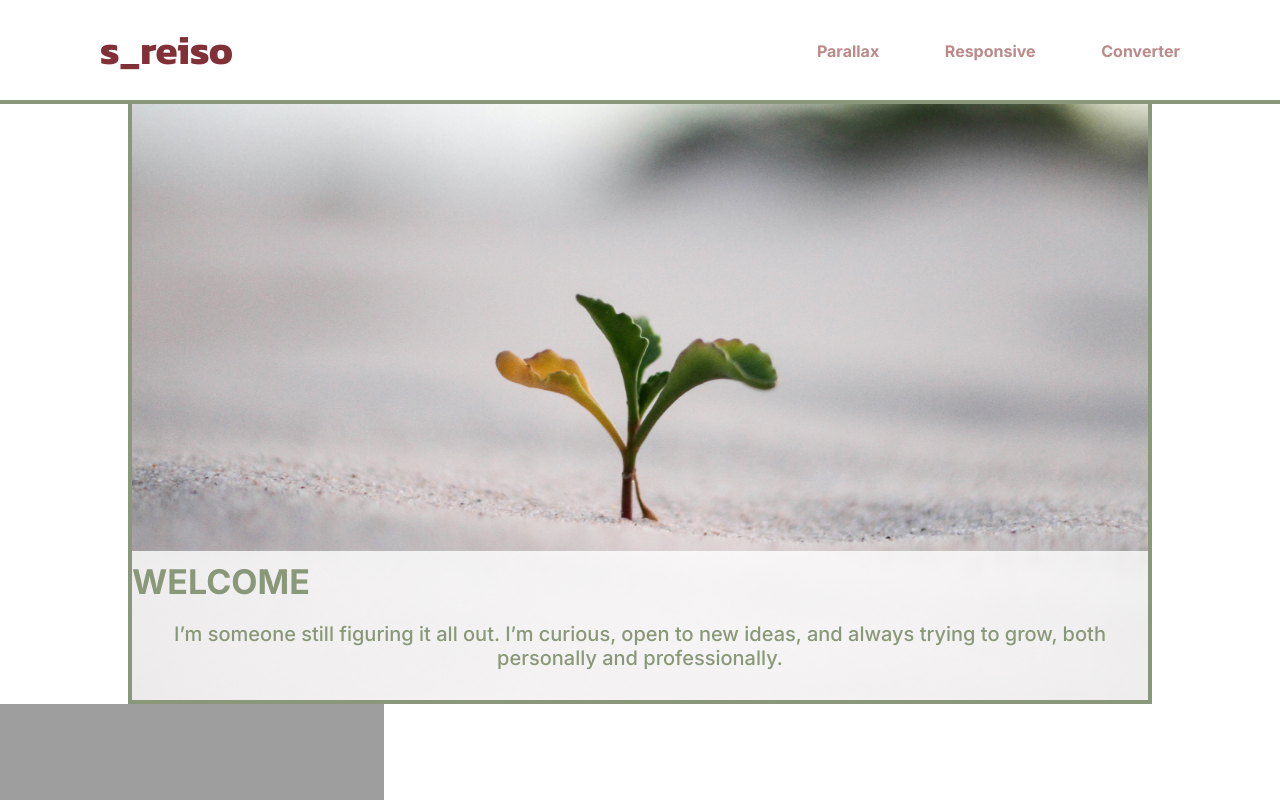
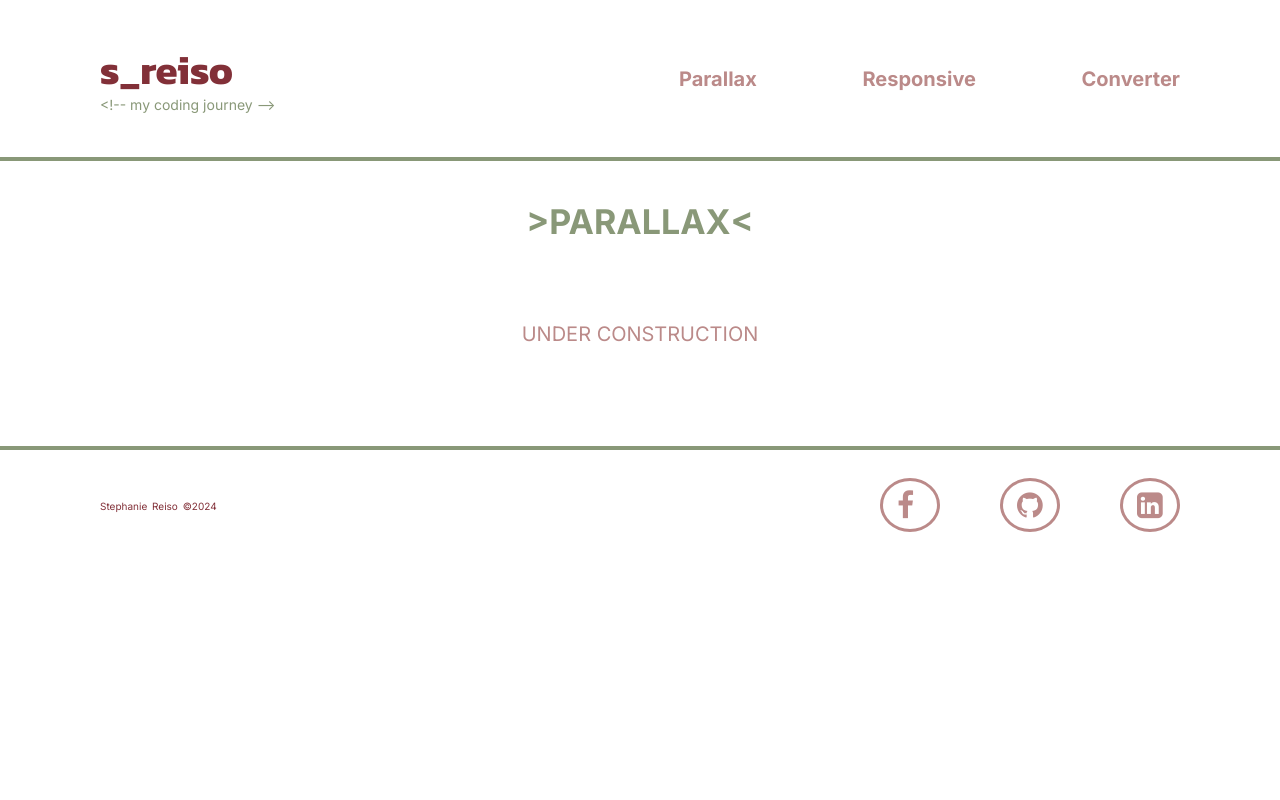
Before and after one commit to TephyWifi/Stephanie-Portfolio, a website: page html/parallax.html in a window 1280 px wide. Shown: the top 800 px of the page. Drawn offline with Linux system fonts and the light colour scheme; grey boxes are pictures that could not be loaded; a web font is replaced by a local one.

Commit message:
cleanup, fixed semantics, readied pages 2-3

```diff
--- /dev/null
+++ b/css/converter.css
@@ -0,0 +1,34 @@
+/* Color scheme */
+:root {
+    --black: #08090A;
+    --moss-green: rgb(137, 152, 120);
+    --white: #FFFFFF;
+    --wine: #823038;
+    --rosy-brown: #BB8A89;
+}
+
+.category {
+    display: flex;
+    align-items: center;
+    justify-content: center;
+    margin: 3rem;
+    /* margin-bottom: 0; */
+}
+
+.page-title {
+    justify-self: center;
+    font-size: 1.7rem;
+    font-weight: bold;
+    color: var(--moss-green);
+    background: rgb(255,255,255);
+    background: rgba(255, 255, 255,0.7);
+    padding: 2rem;
+    border-radius: 0 50px 50px 0;
+}
+
+.page-text {
+    justify-self: center;
+    padding: 2rem;
+    padding-bottom: 5rem;
+    color: var(--rosy-brown);
+}
--- /dev/null
+++ b/css/parallax.css
@@ -0,0 +1,34 @@
+/* Color scheme */
+:root {
+    --black: #08090A;
+    --moss-green: rgb(137, 152, 120);
+    --white: #FFFFFF;
+    --wine: #823038;
+    --rosy-brown: #BB8A89;
+}
+
+.category {
+    display: flex;
+    align-items: center;
+    justify-content: center;
+    margin: 3rem;
+    /* margin-bottom: 0; */
+}
+
+.page-title {
+    justify-self: center;
+    font-size: 1.7rem;
+    font-weight: bold;
+    color: var(--moss-green);
+    background: rgb(255,255,255);
+    background: rgba(255, 255, 255,0.7);
+    padding: 2rem;
+    border-radius: 0 50px 50px 0;
+}
+
+.page-text {
+    justify-self: center;
+    padding: 2rem;
+    padding-bottom: 5rem;
+    color: var(--rosy-brown);
+}
--- /dev/null
+++ b/css/responsive.css
@@ -0,0 +1,34 @@
+/* Color scheme */
+:root {
+    --black: #08090A;
+    --moss-green: rgb(137, 152, 120);
+    --white: #FFFFFF;
+    --wine: #823038;
+    --rosy-brown: #BB8A89;
+}
+
+.category {
+    display: flex;
+    align-items: center;
+    justify-content: center;
+    margin: 3rem;
+    /* margin-bottom: 0; */
+}
+
+.page-title {
+    justify-self: center;
+    font-size: 1.7rem;
+    font-weight: bold;
+    color: var(--moss-green);
+    background: rgb(255,255,255);
+    background: rgba(255, 255, 255,0.7);
+    padding: 2rem;
+    border-radius: 0 50px 50px 0;
+}
+
+.page-text {
+    justify-self: center;
+    padding: 2rem;
+    padding-bottom: 5rem;
+    color: var(--rosy-brown);
+}
--- a/css/style.css
+++ b/css/style.css
@@ -25,12 +25,12 @@ body.hidescrollbar {
   scrollbar-width: none;
 }
 
-header {
+.logo-header {
   position: relative;
   border-bottom: solid 4px #899878;
   display: flex;
   justify-content: space-between;
-  padding: 1rem 5rem;
+  padding: 2rem 5rem;
   align-items: center;
   overflow: hidden;
 }
@@ -73,31 +73,20 @@ nav ul {
 nav li {
   display: inline;
   font-weight: bold;
-  font-size: 0.8rem;
+  font-size: 1rem;
 }
 
 nav a {
   text-decoration: none;
-  font-size: 0.8rem;
-  font-weight: bold;
-  display: inline;
   color: var(--rosy-brown);
-  transition: 0.3s;
-  padding-left: 3rem;
+  padding-left: 5rem;
 }
 
 nav li:hover {
   color: var(--moss-green);
+  transition: color 0.4s ease;
 
 }
-
-
-/* nav a:not(:last-child)::after {
-  content: " | ";
-  font-size: 0.7rem;
-  font-weight: lighter;
-  margin: 15px;
-} */
 
 main {
   height: 100%;
@@ -112,6 +101,8 @@ footer {
   display: flex;
   align-items: flex-end;
   border-top: solid 4px var(--moss-green);
+  flex-wrap: wrap;
+
   /* background-color: pink; */
 }
 
@@ -127,12 +118,14 @@ footer {
   font-size: 10px;
   word-spacing: 2px;
   color: var(--wine);
+  padding-right: 1rem;
   /* background-color: gray; */
 }
 
 .socials {
   list-style: none;
   display: flex;
+  gap: 3rem;
   align-items: center;
   justify-content: center;
   margin: 1rem 0;
@@ -141,35 +134,35 @@ footer {
 
 }
 
-.socials li {
-  margin: 0 4rem;
-  margin-right: 0;
-}
+/* .socials li {
+  padding-left: 5rem;
+} */
 
 
 .socials a {
   text-decoration: none;
-  border: 2px solid var(--rosy-brown);
-  padding: 1.1rem 1.3rem .4rem .6rem;
+  border: 3px solid;
+  /* padding: 1.1rem 1.3rem .4rem .6rem; */
+  padding: .8rem 1rem 0.4rem .7rem;
   border-radius: 50%;
   color: var(--rosy-brown);
 }
 
 .socials a i {
-  font-size: 2rem;
+  font-size: 1.5rem;
   width: 1rem;
 }
 
-.socials a:hover i {
+.socials a:hover {
   color: var(--moss-green);
   transition: color .4s ease;
 }
 
-@media (max-width: 600px) {
+/* @media (max-width: 600px) {
 
   nav,
   article {
     width: 100%;
     height: auto;
   }
-}
+} */
--- a/css/welcome-page.css
+++ b/css/welcome-page.css
@@ -29,24 +29,24 @@
     flex-direction: column;
     justify-content: start;
     /* align-items: left; */
-    width: 13rem;
+    width: 12.5rem;
     height: auto;
 }
 
 .hero-title {
     align-items: center;
+    font-size: 1.7rem;
+    font-weight: bold;
     color: var(--moss-green);
-    background: rgb(0,0,0);
-    /* background: rgba(0,0,0,0.5); */
-    background: rgba(255, 255, 255,0.8);
-    padding: 0 0 1rem 1rem;
+    background: rgb(255,255,255);
+    background: rgba(255, 255, 255,0.7);
+    padding: .5rem;
     border-radius: 0 50px 50px 0;
 }
 
 .hero-text-container {
     position: absolute;
     display: flex;
-    /* bottom: 1rem; */
     flex-direction: column;
     justify-content: end;
     width: 100%;
@@ -54,28 +54,14 @@
 }
 
 .hero-text {
-    align-items: center;
+    font-size: 1rem;
+    font-weight: 500;
     color: var(--moss-green);
-    background: rgb(0,0,0);
-    /* background: rgba(0,0,0,0.5); */
-    background: rgba(255, 255, 255,0.8);
-    padding: 0 0 1rem 0;
-}
-
-article h1 {
-    font-size: 1.7rem;
-    font-weight: bold;
-    color: var(--moss-green);
-    top: .5rem;
-
-}
-
-article p {
-    font-size: 1rem;
-    bottom: -.5rem;
-    font-weight: 500;
+    background: rgb(255,255,255);
+    background: rgba(255, 255, 255,0.7);
+    padding: 1rem;
     text-align: center;
-    padding: 1rem;
+    /* background-color: yellow; */
 }
 
 .category {
@@ -83,20 +69,14 @@ article p {
     align-items: center;
     justify-content: center;
     margin: 3rem;
-    margin-bottom: 0;
-}
-
-article h2 {
-    font-size: 1.2rem;
-    color: var(--rosy-brown);
-
+    /* margin-bottom: 0; */
 }
 
 .img-flex-container {
     display: flex;
     justify-content: space-evenly;
     gap: 1.5rem;
-    padding: 1.5rem;
+    padding: 2.5rem;
     width: 100%;
     flex-wrap: wrap;
 }
@@ -106,7 +86,6 @@ article h2 {
     height: 350px;
     min-width: 316.66px;
     position: relative;
-
  }
 
 .row::after {
--- a/html/parallax.html
+++ b/html/parallax.html
@@ -4,13 +4,13 @@
 <head>
     <title>Stephanie Portfolio</title>
     <meta charset="UTF-8">
-    <meta name="viewport" content="width=device-width" , initial-scale="1.0">
+    <meta name="viewport" content="width=device-width, initial-scale=1"/>
     <meta name="author" content="Stephanie Reiso">
     <meta name="keywords" content="html,css,js,portfolio">
     <meta name="description" content="Stephanie Reiso coding portfolio">
     <link rel="stylesheet" href="../css/style.css">
     <link rel="stylesheet" href="../css/darkmode.css">
-    <link rel="stylesheet" href="../css/welcome-page.css">
+    <link rel="stylesheet" href="../css/parallax.css">
     <script type="module" src="../js/script.js"></script>
     <link rel="icon" type="image/x-icon" href="../img/favicon.ico">
     <link rel="preconnect" href="https://fonts.googleapis.com">
@@ -26,70 +26,34 @@
 </head>
 
 <body>
-    <header>
+    <header class="logo-header">
         <div class="logo">
             <a href="../index.html">s_reiso</a>
-        </div>        <nav>
+            <p>&lt;!-- my coding journey --&gt;</p>
+        </div>
+
+        <nav>
             <ul>
-                <a href="../html/parallax.html" aria-current="page"><li>Parallax</li></a>
-                <a href="../html/responsive.html"><li>Responsive</li></a>
-                <a href="../html/converter.html"><li>Converter</li></a>
+                <li><a href="../html/parallax.html" aria-current="page">Parallax</a></li>
+                <li><a href="../html/responsive.html">Responsive</a></li>
+                <li><a href="../html/converter.html">Converter</a></li>
             </ul>
         </nav>
     </header>
 
     <main>
+        <header>
+            <h1 class="page-title">&gt;PARALLAX&lt;</h1>
+            <p class="page-text">UNDER CONSTRUCTION</p>
+        </header>
+        <article>
+            <section>
 
+            </section>
+        </article>
+    </main>
 
-        <article>
-            <div class="hero-image" alt="Photo by Jeremy Bishop on Unsplash">
-                <div class="hero-text-container">
-                    <div class="hero-text">
-                        <h1>WELCOME</h1>
-                        <p>
-                            I’m someone still figuring it all out. I’m curious, open to new ideas, and always trying to
-                            grow, both personally and
-                            professionally.
-                        </p>
-                    </div>
-                </div>
-            </div>
-
-            <!-- <div class="category">
-                <h2>Recent Projects</h2>
-            </div> -->
-
-            <div class="row">
-                <div class="img-columns-container">
-                    <div class="img-columns" style="justify-self: start;">
-                        <a href="../html/parallax.html"><img src="../img/gaming.png" alt="Parallax" class="page-img">
-                            <div class="overlay">PARALLAX</div>
-                        </a>
-
-                    </div>
-                    <div class="img-columns">
-                        <a href="../html/responsive.html"><img src="../img/family.jpg" alt="Responsive" class="page-img">
-                            <div class="overlay">RESPONSIVE</div>
-                        </a>
-                    </div>
-                    <div class="img-columns">
-                        <a href="../html/converter.html"><img src="../img/cake.jpg" alt="Converter" class="page-img">
-                            <div class="overlay">CONVERTER</div>
-                        </a>
-                    </div>
-                </div>
-            </div>
-
-
-        </article>
-
-
-
-
-
-    </main>
-    <footer>
-        <div class="footer-container">
+    <footer class="footer-container">
             <p class="footer-copyright">Stephanie Reiso &copy;2024</p>
             <ul class="socials">
                 <li><a href="https://www.facebook.com/profile.php?id=664245647" target="_blank"
@@ -99,10 +63,7 @@
                 <li><a href="https://www.linkedin.com/in/stephanie-michelle-j-reiso-36b84519/" target="_blank"
                         rel="noopener noreferrer"><i class="fa fa-linkedin-square"></i></a></li>
             </ul>
-        </div>
     </footer>
-
-
 </body>
 
 </html>
```
Also changed, not shown: html/converter.html (+69 -0 lines), html/responsive.html (+69 -0 lines), index.html (+19 -37 lines), img/profile-img.jpg (added).
